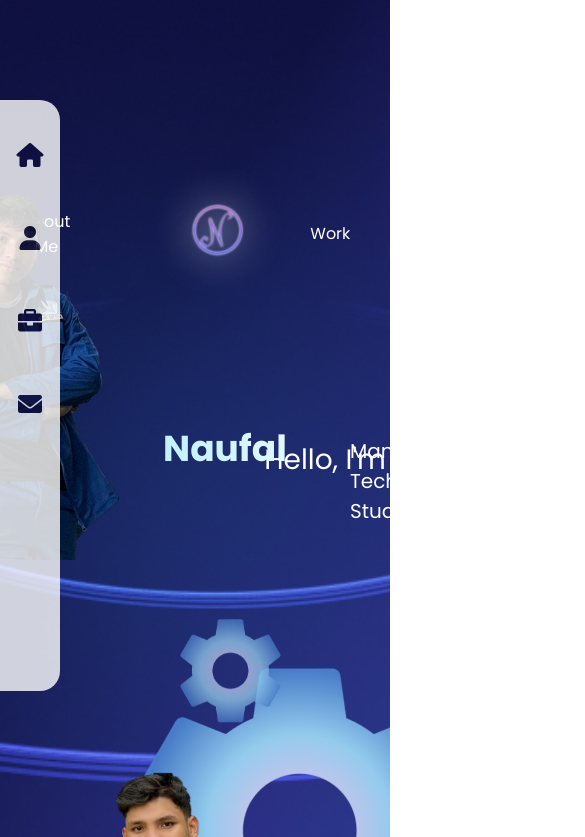
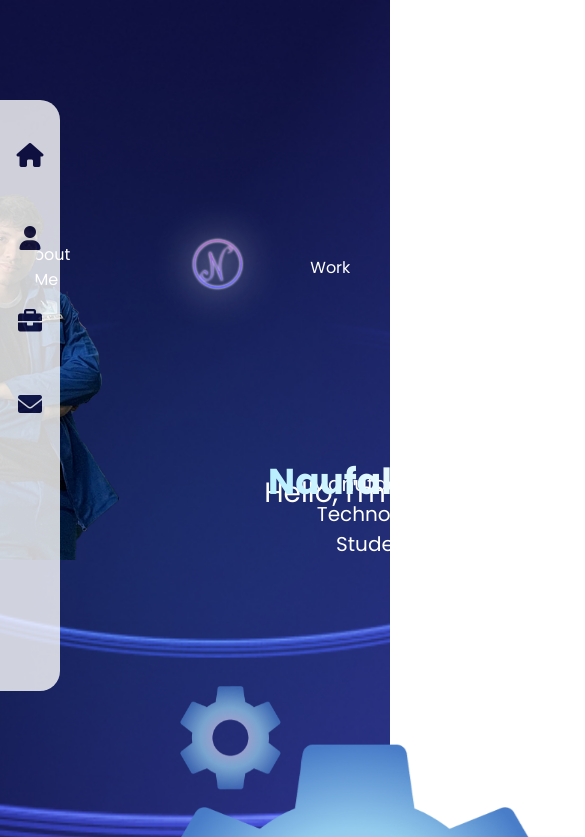
Before and after one commit to azzahraalma/NaufalWorkbench, a plain HTML site: page index.html in a window 390 px wide. Shown: the top 837 px of the page, 585 px wide, since content can reach past the window. Drawn offline with Linux system fonts and the light colour scheme.

Commit message:
Update style.css

```diff
--- a/style.css
+++ b/style.css
@@ -4,15 +4,6 @@
   box-sizing: border-box;
   font-family: 'Poppins', sans-serif;
 }
-
-@media (max-width: 576px) {
-  .main-content h1,
-  .main-content h2,
-  .main-content h3 {
-    margin-left: 0;
-    font-size: 32px;
-    text-align: center;
-  }
 
 .section {
   height: 100vh;
@@ -32,8 +23,7 @@
   background-size: cover;
   background-position: center;
   background-repeat: no-repeat;
-  height: 100vh;
-  width: 100vh;
+  min-height: 108vh;
 }
 
 nav {
@@ -145,7 +135,7 @@ nav a:hover {
   color: #ffffff;
 }
 
-@media (max-width: 576px) {
+@media (max-width: 768px) {
   .sidebar {
     flex-direction: row;
     position: fixed;
@@ -175,8 +165,8 @@ nav a:hover {
   position: relative;
   text-align: center;
   margin-top: -40px;
-  margin-left: 0px;
-  font-size: 36px;
+  margin-left: 210px;
+  font-size: 154px;
   font-weight: 700;
   z-index: 2;
 
@@ -248,7 +238,7 @@ nav a:hover {
   z-index:3;
 }
 
-@media (max-width: 576px) {
+@media (max-width: 768px) {
   .main-content h1 {
     font-size: 36px;
   }
@@ -552,7 +542,7 @@ nav a:hover {
 }
 
 .experience-section {
-  background-image: url('img/bg\ section\ 4.jpg');
+  background-image: url('img/bg\ section\ 4.jpg'); /* Ganti path kalau perlu */
   background-size: cover;
   background-position: center;
   padding: 60px 40px;
@@ -912,7 +902,7 @@ nav a:hover {
   }
 }
 
-@media (max-width: 576px) {
+@media (max-width: 768px) {
   .contact-box {
     flex-direction: column;
   }
@@ -988,16 +978,3 @@ footer hr {
   width: 90%;
   margin: 0 auto;
 }
-
-html, body {
-  margin: 0;
-  padding: 0;
-  width: 100%;
-  max-width: 100%;
-  overflow-x: hidden;
-}
-
-* {
-  box-sizing: border-box;
-  max-width: 100vw;
-}
```
